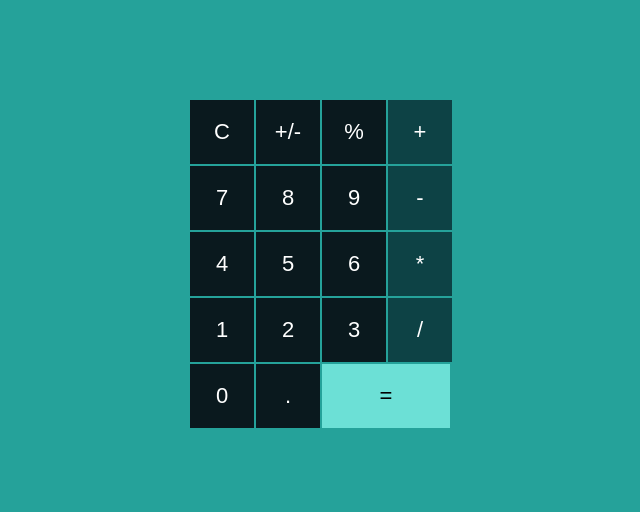
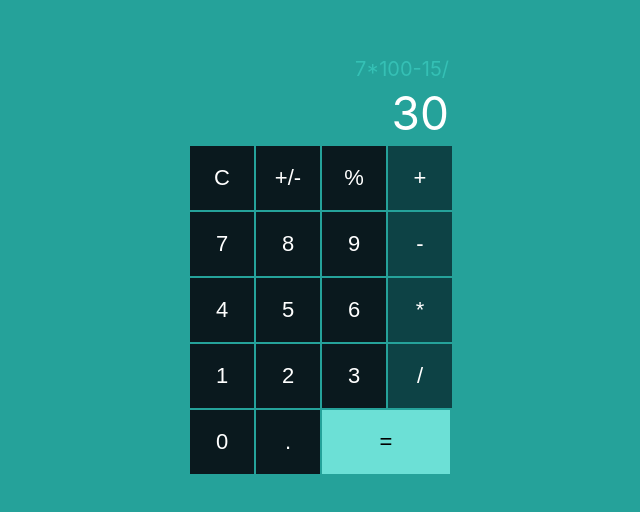
Before and after one commit to Wesley-Nunes/fcc-javascript-calculator, a React (Create React App) app: page / in a window 1280 px wide. Shown: the part 136-648 px from the top of the page, without its empty margins (319-959 px from the left). Built offline with nearby package versions, Linux system fonts and the light colour scheme.

Commit message:
feat: Display wrap output values

```diff
--- a/src/App.jsx
+++ b/src/App.jsx
@@ -1,6 +1,17 @@
 import React from 'react';
 import GlobalStyles from './GlobalStyles';
-import { BotContainer, MidContainer, TopContainer } from './components';
+import {
+  BotContainer, MidContainer, TopContainer, History, Current,
+} from './components';
+
+function Display() {
+  return (
+    <>
+      <History />
+      <Current />
+    </>
+  );
+}
 
 function ButtonsContainer() {
   return (
@@ -16,6 +27,7 @@ function App() {
   return (
     <>
       <GlobalStyles />
+      <Display />
       <ButtonsContainer />
     </>
   );
```
